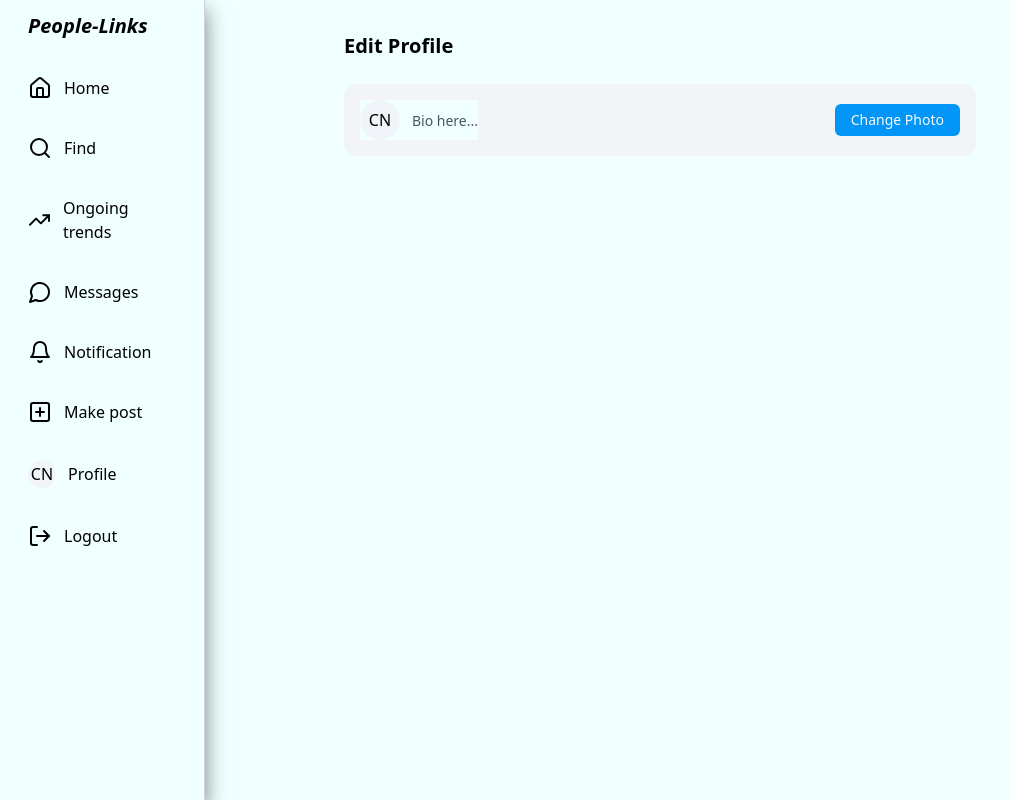
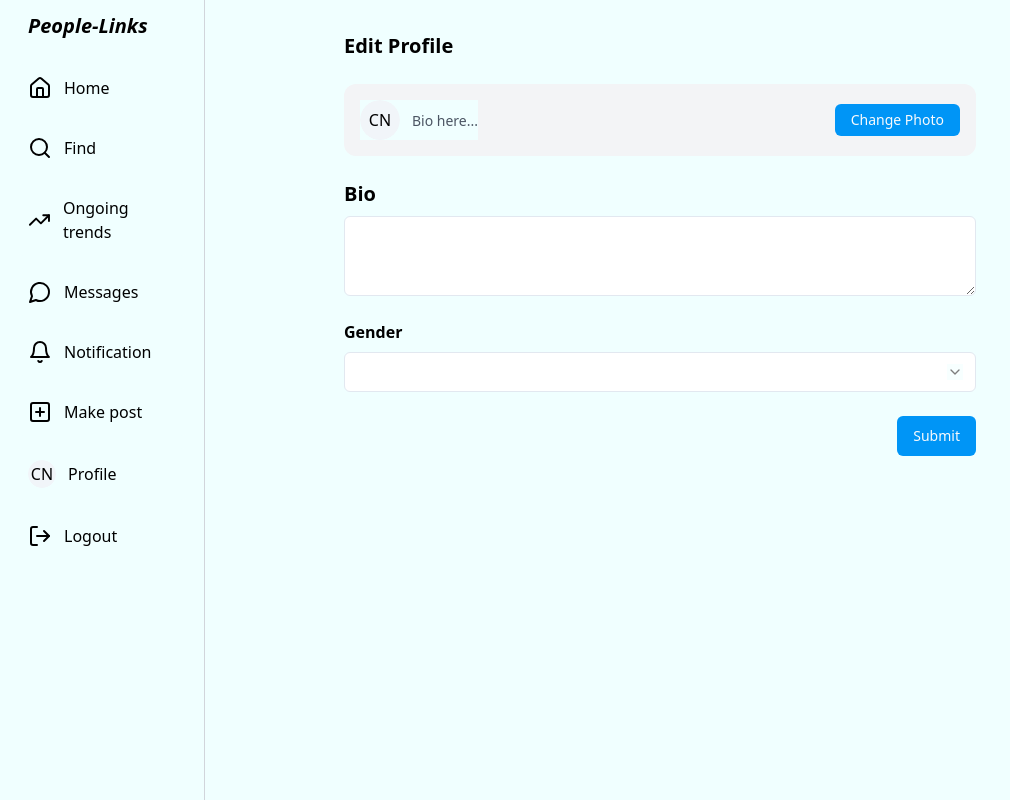
Before and after one commit to impriteshmishra/People-Links, a React (Vite) app in the folder frontend/: page /account/editprofile in a window 1280 px wide. Shown: the whole page, without its empty margins (0-1010 px from the left). Built offline with nearby package versions, Linux system fonts and the light colour scheme.

Commit message:
edit profile implemented

```diff
--- a/frontend/package.json
+++ b/frontend/package.json
@@ -13,6 +13,7 @@
     "@radix-ui/react-avatar": "^1.1.0",
     "@radix-ui/react-dialog": "^1.1.1",
     "@radix-ui/react-label": "^2.1.0",
+    "@radix-ui/react-select": "^2.1.4",
     "@radix-ui/react-slot": "^1.1.0",
     "@reduxjs/toolkit": "^2.2.7",
     "axios": "^1.7.5",
--- a/frontend/src/App.jsx
+++ b/frontend/src/App.jsx
@@ -6,6 +6,7 @@ import Home from "./components/Home";
 import Profile from "./components/Profile";
 import "./App.css";
 import EditProfile from "./components/EditProfile";
+import ChatPage from "./components/ChatPage";
 
 const browserRouter = createBrowserRouter([
   {
@@ -23,6 +24,10 @@ const browserRouter = createBrowserRouter([
       {
         path:'/account/editprofile',
         element:<EditProfile/>
+      },
+      {
+        path:'/chat',
+        element:<ChatPage/>
       }
     ],
   },
--- /dev/null
+++ b/frontend/src/components/ChatPage.jsx
@@ -0,0 +1,9 @@
+import React from 'react'
+
+function ChatPage() {
+  return (
+    <div>ChatPage</div>
+  )
+}
+
+export default ChatPage
--- a/frontend/src/components/EditProfile.jsx
+++ b/frontend/src/components/EditProfile.jsx
@@ -1,13 +1,81 @@
-import React, { useRef } from "react";
-import { useSelector } from "react-redux";
+import React, { useRef, useState } from "react";
+import { useDispatch, useSelector } from "react-redux";
 import { Avatar, AvatarFallback, AvatarImage } from "./ui/avatar";
-import Profile from "./Profile";
-import SuggestedUser from "./SuggestedUser";
 import { Button } from "./ui/button";
+import {
+  Select,
+  SelectContent,
+  SelectItem,
+  SelectTrigger,
+  SelectValue,
+} from "./ui/select";
+import { Textarea } from "./ui/textarea";
+import axios from "axios";
+import { Loader2 } from "lucide-react";
+import { useNavigate } from "react-router-dom";
+import { setAuthUser } from "@/redux/authSlice";
+import { toast } from "sonner";
+
 
 function EditProfile() {
+  const imageRef = useRef();
   const { user } = useSelector((store) => store.auth);
-  const imageRef = useRef();
+  const [loading, setLoading ] = useState(false);
+  const [input, setInput] = useState({
+    profilePicture:user?.profilePicture,
+    bio:user?.bio,
+    gender:user?.gender
+  })
+  const navigate = useNavigate();
+  const dispatch = useDispatch();
+
+  const fileChangeHandler = (e)=>{
+    const file = e.target.files?.[0];
+    if(file) setInput({
+      ...input, profilePicture:file
+    })
+  }
+
+  const selectChangeHandler = (value) => {
+    setInput({...input, gender:value})
+  }
+
+  const editProfileHandler = async () => {
+    const formData = new FormData();
+    formData.append("bio", input.bio);
+    formData.append("gender", input.gender);
+    if(input.profilePicture){
+      formData.append("profilePicture", input.profilePicture);
+    }
+
+    try {
+      setLoading(true);
+      const res = await axios.post('http://localhost:3500/api/v1/user/profile/edit', formData, {
+        headers:{
+          'Content-Type':'multipart/form-data'
+        },
+        withCredentials:true
+      });
+      if(res.data.success){
+        const updatedUserData = {
+          ...user,
+          bio:res.data.user?.bio,
+          profilePicture:res.data.user?.profilePicture,
+          gender:res.data.user?.gender
+        };
+        dispatch(setAuthUser(updatedUserData));
+        navigate(`/profile/${user?._id}`);
+        toast.success(res.data.message)
+      }
+    } catch (error) {
+      console.log(error);
+      toast.success(error.response.data.message);
+
+    }
+    finally{
+      setLoading(false)
+    }
+  }
   return (
     <div className="flex max-w-2xl mx-auto pl-10">
       <section className="flex flex-col gap-6 w-full my-8">
@@ -26,8 +94,40 @@ function EditProfile() {
               </span>
             </div>
           </div>
-          <input ref={imageRef} type="file" className="hidden"/>
-          <Button onClick={()=>imageRef?.current.click()} className='bg-[#0095F6] h-8 hover:bg-[#318bc7]'>Change Photo</Button>
+          <input ref={imageRef} onChange={fileChangeHandler} type="file" className="hidden" />
+          <Button
+            onClick={() => imageRef?.current.click()}
+            className="bg-[#0095F6] h-8 hover:bg-[#318bc7]"
+          >
+            Change Photo
+          </Button>
+        </div>
+        <div>
+          <h1 className="font-bold text-xl mb-2">Bio</h1>
+          <Textarea value={input.bio} onChange={(e)=>setInput({...input, bio:e.target.value})} name="bio" className="focus-visible:ring-transparent" />
+        </div>
+        <div>
+          <h1 className="font-bold mb-2">Gender</h1>
+          <Select defaultValue={input.gender} onValueChange={selectChangeHandler}>
+            <SelectTrigger className="w-full">
+              <SelectValue />
+            </SelectTrigger>
+            <SelectContent>
+              <SelectItem value="Male">Male</SelectItem>
+              <SelectItem value="Female">Female</SelectItem>
+              <SelectItem value="Other">Other</SelectItem>
+            </SelectContent>
+          </Select>
+        </div>
+        <div className="flex justify-end">
+          {
+            loading ? (
+
+            <Button className="w-fit bg-[#0095F6]"> <Loader2 className="mr-2 h-4 w-4 animate-spin"/>Please wait...</Button>
+
+          ) : ( <Button onClick={editProfileHandler} className="w-fit bg-[#0095F6]">Submit</Button>)
+          }
+
         </div>
       </section>
     </div>
--- a/frontend/src/components/Leftsidebar.jsx
+++ b/frontend/src/components/Leftsidebar.jsx
@@ -96,7 +96,7 @@ function Leftsidebar() {
   ];
 
   return (
-    <div className="fixed top-0 z-10 left-0 px-4 border-r border-gray-300 w-[16%] h-screen shadow-custom-heavy bg-card-color">
+    <div className="fixed top-0 z-10 left-0 px-4 border-r border-gray-300 w-[16%] h-screen ">
       <div className="flex flex-col ">
         <h1 className="mx-3 my-3 italic font-bold text-xl cursor-pointer">
           People-Links
--- /dev/null
+++ b/frontend/src/components/ui/select.jsx
@@ -0,0 +1,120 @@
+import * as React from "react"
+import * as SelectPrimitive from "@radix-ui/react-select"
+import { Check, ChevronDown, ChevronUp } from "lucide-react"
+
+import { cn } from "@/lib/utils"
+
+const Select = SelectPrimitive.Root
+
+const SelectGroup = SelectPrimitive.Group
+
+const SelectValue = SelectPrimitive.Value
+
+const SelectTrigger = React.forwardRef(({ className, children, ...props }, ref) => (
+  <SelectPrimitive.Trigger
+    ref={ref}
+    className={cn(
+      "flex h-10 w-full items-center justify-between rounded-md border border-slate-200 bg-white px-3 py-2 text-sm ring-offset-white placeholder:text-slate-500 focus:outline-none focus:ring-2 focus:ring-slate-950 focus:ring-offset-2 disabled:cursor-not-allowed disabled:opacity-50 [&>span]:line-clamp-1 dark:border-slate-800 dark:bg-slate-950 dark:ring-offset-slate-950 dark:placeholder:text-slate-400 dark:focus:ring-slate-300",
+      className
+    )}
+    {...props}>
+    {children}
+    <SelectPrimitive.Icon asChild>
+      <ChevronDown className="h-4 w-4 opacity-50" />
+    </SelectPrimitive.Icon>
+  </SelectPrimitive.Trigger>
+))
+SelectTrigger.displayName = SelectPrimitive.Trigger.displayName
+
+const SelectScrollUpButton = React.forwardRef(({ className, ...props }, ref) => (
+  <SelectPrimitive.ScrollUpButton
+    ref={ref}
+    className={cn("flex cursor-default items-center justify-center py-1", className)}
+    {...props}>
+    <ChevronUp className="h-4 w-4" />
+  </SelectPrimitive.ScrollUpButton>
+))
+SelectScrollUpButton.displayName = SelectPrimitive.ScrollUpButton.displayName
+
+const SelectScrollDownButton = React.forwardRef(({ className, ...props }, ref) => (
+  <SelectPrimitive.ScrollDownButton
+    ref={ref}
+    className={cn("flex cursor-default items-center justify-center py-1", className)}
+    {...props}>
+    <ChevronDown className="h-4 w-4" />
+  </SelectPrimitive.ScrollDownButton>
+))
+SelectScrollDownButton.displayName =
+  SelectPrimitive.ScrollDownButton.displayName
+
+const SelectContent = React.forwardRef(({ className, children, position = "popper", ...props }, ref) => (
+  <SelectPrimitive.Portal>
+    <SelectPrimitive.Content
+      ref={ref}
+      className={cn(
+        "relative z-50 max-h-96 min-w-[8rem] overflow-hidden rounded-md border border-slate-200 bg-white text-slate-950 shadow-md data-[state=open]:animate-in data-[state=closed]:animate-out data-[state=closed]:fade-out-0 data-[state=open]:fade-in-0 data-[state=closed]:zoom-out-95 data-[state=open]:zoom-in-95 data-[side=bottom]:slide-in-from-top-2 data-[side=left]:slide-in-from-right-2 data-[side=right]:slide-in-from-left-2 data-[side=top]:slide-in-from-bottom-2 dark:border-slate-800 dark:bg-slate-950 dark:text-slate-50",
+        position === "popper" &&
+          "data-[side=bottom]:translate-y-1 data-[side=left]:-translate-x-1 data-[side=right]:translate-x-1 data-[side=top]:-translate-y-1",
+        className
+      )}
+      position={position}
+      {...props}>
+      <SelectScrollUpButton />
+      <SelectPrimitive.Viewport
+        className={cn("p-1", position === "popper" &&
+          "h-[var(--radix-select-trigger-height)] w-full min-w-[var(--radix-select-trigger-width)]")}>
+        {children}
+      </SelectPrimitive.Viewport>
+      <SelectScrollDownButton />
+    </SelectPrimitive.Content>
+  </SelectPrimitive.Portal>
+))
+SelectContent.displayName = SelectPrimitive.Content.displayName
+
+const SelectLabel = React.forwardRef(({ className, ...props }, ref) => (
+  <SelectPrimitive.Label
+    ref={ref}
+    className={cn("py-1.5 pl-8 pr-2 text-sm font-semibold", className)}
+    {...props} />
+))
+SelectLabel.displayName = SelectPrimitive.Label.displayName
+
+const SelectItem = React.forwardRef(({ className, children, ...props }, ref) => (
+  <SelectPrimitive.Item
+    ref={ref}
+    className={cn(
+      "relative flex w-full cursor-default select-none items-center rounded-sm py-1.5 pl-8 pr-2 text-sm outline-none focus:bg-slate-100 focus:text-slate-900 data-[disabled]:pointer-events-none data-[disabled]:opacity-50 dark:focus:bg-slate-800 dark:focus:text-slate-50",
+      className
+    )}
+    {...props}>
+    <span className="absolute left-2 flex h-3.5 w-3.5 items-center justify-center">
+      <SelectPrimitive.ItemIndicator>
+        <Check className="h-4 w-4" />
+      </SelectPrimitive.ItemIndicator>
+    </span>
+
+    <SelectPrimitive.ItemText>{children}</SelectPrimitive.ItemText>
+  </SelectPrimitive.Item>
+))
+SelectItem.displayName = SelectPrimitive.Item.displayName
+
+const SelectSeparator = React.forwardRef(({ className, ...props }, ref) => (
+  <SelectPrimitive.Separator
+    ref={ref}
+    className={cn("-mx-1 my-1 h-px bg-slate-100 dark:bg-slate-800", className)}
+    {...props} />
+))
+SelectSeparator.displayName = SelectPrimitive.Separator.displayName
+
+export {
+  Select,
+  SelectGroup,
+  SelectValue,
+  SelectTrigger,
+  SelectContent,
+  SelectLabel,
+  SelectItem,
+  SelectSeparator,
+  SelectScrollUpButton,
+  SelectScrollDownButton,
+}
--- a/frontend/vite.config.js
+++ b/frontend/vite.config.js
@@ -9,4 +9,9 @@ export default defineConfig({
       "@": path.resolve(__dirname, "./src"),
     },
   },
+  server: {
+    watch: {
+        usePolling: true,
+    },
+},
 })
```
Also changed, not shown: 2 other files (tests, documents, lock files or other folders).
